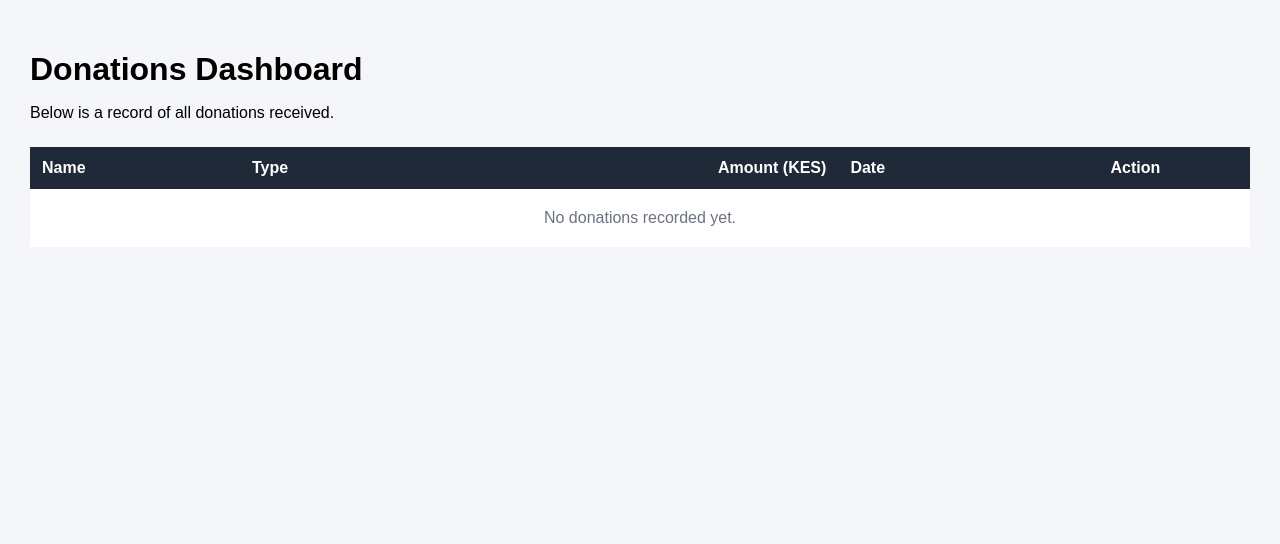
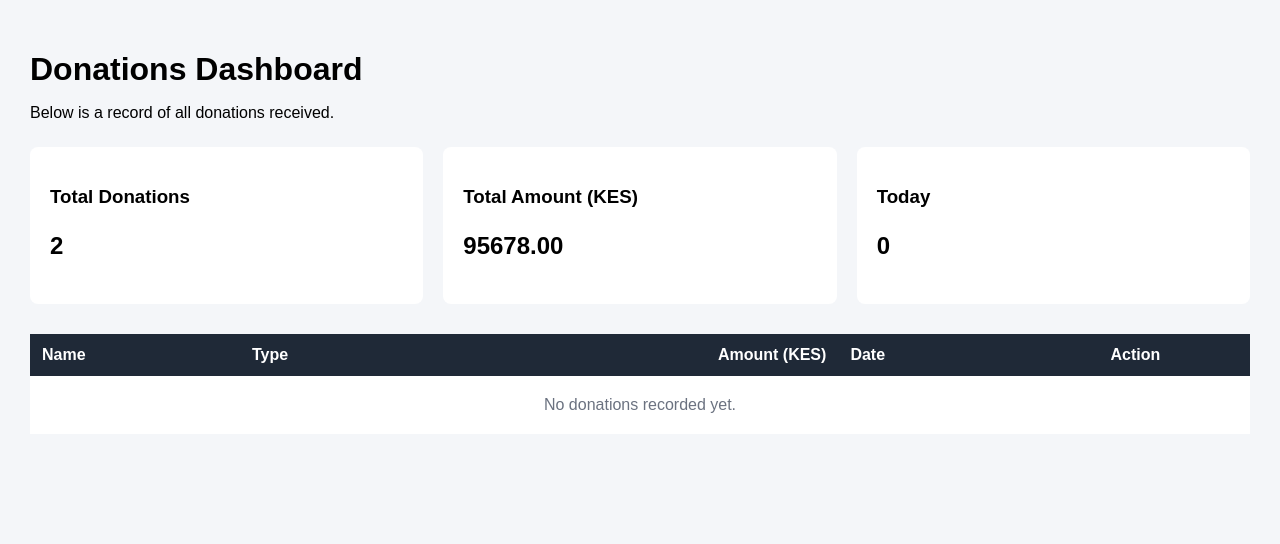
Before and after one commit to vincent-matini/church-donation-flask, a Flask app: page /admin/dashboard in a window 1280 px wide. Shown: the part 48-592 px from the top of the page. Run offline with Flask 3, Linux system fonts and the light colour scheme; the visitor is signed in with stand-in values (Sample User, id 1); data comes from the database, SQL or seed files in the repository; data that the repository does not hold is empty.

Commit message:
Add admin dashboard summary cards

```diff
--- a/church-receipts/app.py
+++ b/church-receipts/app.py
@@ -131,15 +131,36 @@
 @admin_required
 def admin_dashboard():
     conn = get_db()
-    donations = conn.execute(
-        "SELECT id, name, type, amount, date FROM donations"
-    ).fetchall()
+
+    donations = conn.execute("""
+        SELECT id, name, type, amount, date
+        FROM donations
+        ORDER BY date DESC
+    """).fetchall()
+
+    total_amount = conn.execute(
+        "SELECT COALESCE(SUM(amount), 0) FROM donations"
+    ).fetchone()[0]
+
+    total_count = conn.execute(
+        "SELECT COUNT(*) FROM donations"
+    ).fetchone()[0]
+
+    today_count = conn.execute("""
+        SELECT COUNT(*) FROM donations
+        WHERE date(date) = date('now')
+    """).fetchone()[0]
+
     conn.close()
 
     return render_template(
         "admin_dashboard.html",
-        donations=donations
+        donations=donations,
+        total_amount=total_amount,
+        total_count=total_count,
+        today_count=today_count
     )
+
 
 
     # DEBUG SAFETY: ensure donations is always iterable
--- a/church-receipts/templates/admin_dashboard.html
+++ b/church-receipts/templates/admin_dashboard.html
@@ -6,6 +6,36 @@
 <p class="muted" style="margin-bottom: 25px;">
     Below is a record of all donations received.
 </p>
+
+<!-- SUMMARY CARDS -->
+<div style="
+    display:grid;
+    grid-template-columns: repeat(auto-fit, minmax(200px, 1fr));
+    gap:20px;
+    margin-bottom:30px;
+">
+    <div style="background:#ffffff; padding:20px; border-radius:8px;">
+        <h3>Total Donations</h3>
+        <p style="font-size:24px; font-weight:bold;">
+            {{ total_count }}
+        </p>
+    </div>
+
+    <div style="background:#ffffff; padding:20px; border-radius:8px;">
+        <h3>Total Amount (KES)</h3>
+        <p style="font-size:24px; font-weight:bold;">
+            {{ "%.2f"|format(total_amount) }}
+        </p>
+    </div>
+
+    <div style="background:#ffffff; padding:20px; border-radius:8px;">
+        <h3>Today</h3>
+        <p style="font-size:24px; font-weight:bold;">
+            {{ today_count }}
+        </p>
+    </div>
+</div>
+
 
 <div style="overflow-x:auto;">
     <table style="
```
